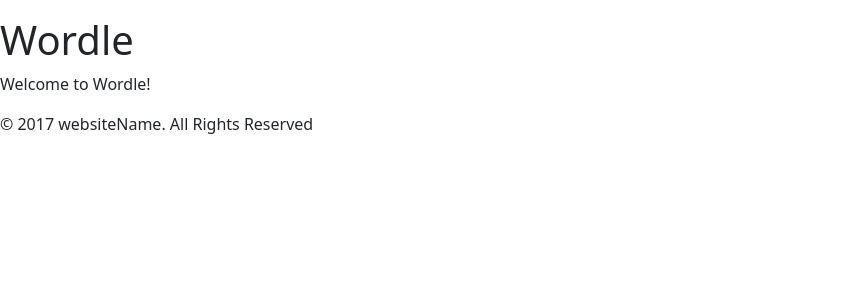
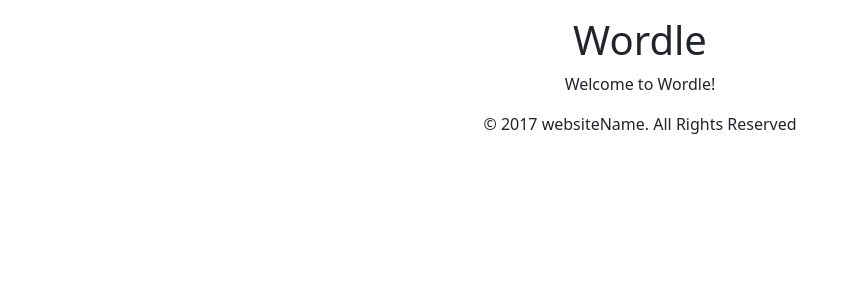
Before and after one commit to AC2024SDD/T2-Project-0, a Flask app: page / in a window 1280 px wide. Shown: the part 72-372 px from the top of the page, without its empty margins (0-859 px from the left). Run offline with Flask 3, Linux system fonts and the light colour scheme.

Commit message:
home page look

```diff
--- a/templates/home.html
+++ b/templates/home.html
@@ -2,6 +2,11 @@
 
 {% block body %}
   <!-- Home HTML Goes Here -->
+  <style>
+  h1 {text-align: center;}
+  p {text-align: center;}
+  </style>
+
   <h1>Wordle</h1>
   <p>Welcome to Wordle!</p>
 {% endblock %}
```
